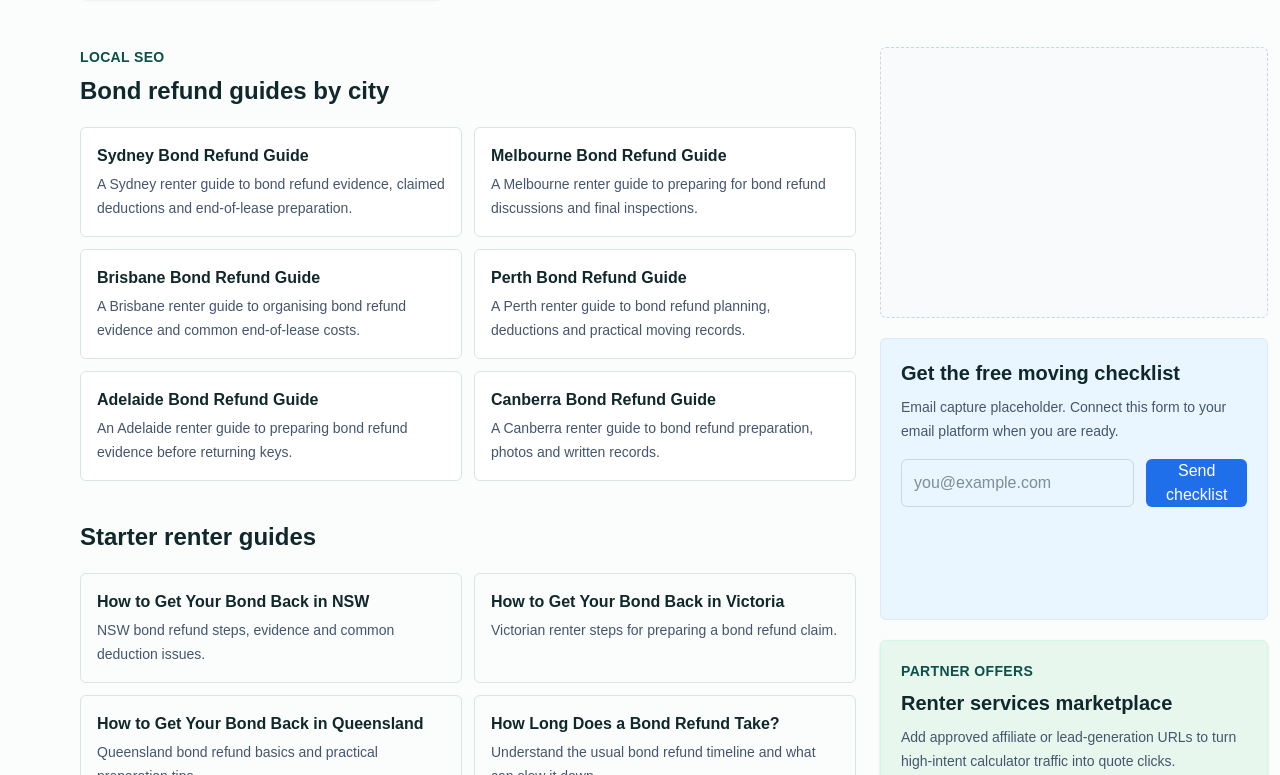
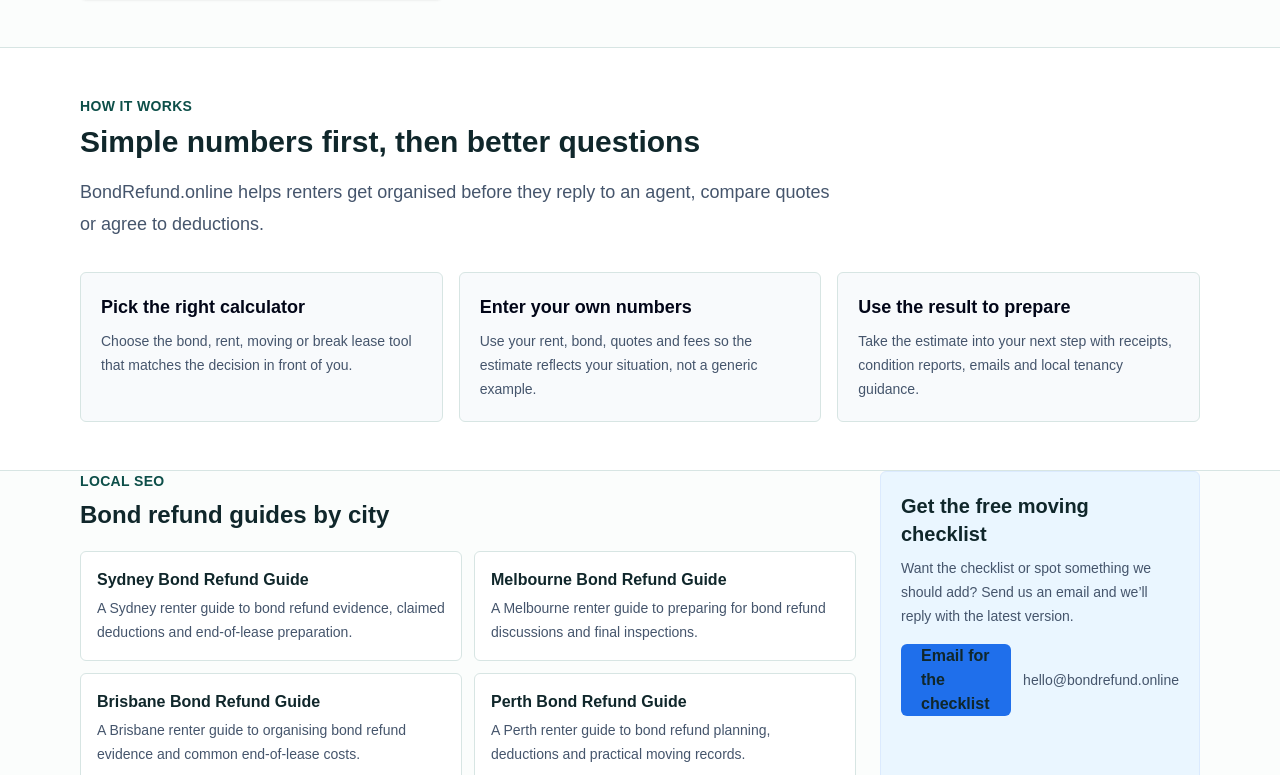
Before and after one commit to taylansadikoglu-hue/BondRefund, a Next.js app: page / in a window 1280 px wide. Shown: the part 1745-2520 px from the top of the page. Built offline with nearby package versions, Linux system fonts and the light colour scheme; no server answers.

Commit message:
Prepare BondRefund for AdSense and launch polish

```diff
--- a/app/ads.txt/route.ts
+++ b/app/ads.txt/route.ts
@@ -1,13 +1,8 @@
 import { adsense } from "@/lib/monetisation";
 
 export function GET() {
-  const body = adsense.client
-    ? `google.com, ${adsense.client.replace("ca-", "")}, DIRECT, f08c47fec0942fa0\n`
-    : [
-        "# Add your AdSense publisher ID in Vercel as NEXT_PUBLIC_ADSENSE_CLIENT=ca-pub-XXXXXXXXXXXXXXXX",
-        "# This route will then emit the Google ads.txt line automatically.",
-        "",
-      ].join("\n");
+  const publisherId = adsense.client.replace("ca-", "") || "pub-9404887139180084";
+  const body = `google.com, ${publisherId}, DIRECT, f08c47fec0942fa0\n`;
 
   return new Response(body, {
     headers: {
--- a/app/calculators/[slug]/page.tsx
+++ b/app/calculators/[slug]/page.tsx
@@ -83,6 +83,10 @@ export default async function CalculatorPage({ params }: Params) {
           <p>{calculator.example}</p>
         </section>
 
+        <div className="mt-8">
+          <AdSlot label="Sponsored content" format="fluid" />
+        </div>
+
         <section className="mt-10">
           <h2 className="text-2xl font-extrabold">Related guides</h2>
           <div className="mt-4 grid gap-3 md:grid-cols-3">
@@ -116,7 +120,7 @@ export default async function CalculatorPage({ params }: Params) {
         <AdSlot />
         <EmailCapture />
         <AffiliateCTA />
-        <AdSlot label="Sidebar ad placeholder" />
+        <AdSlot label="Sponsored placement" />
       </aside>
     </main>
   );
--- a/app/guides/[slug]/page.tsx
+++ b/app/guides/[slug]/page.tsx
@@ -79,6 +79,9 @@ export default async function GuidePage({ params }: Params) {
           <h2>Disclaimer</h2>
           <p>{site.disclaimer}</p>
         </section>
+        <div className="mt-8">
+          <AdSlot label="Sponsored content" format="fluid" />
+        </div>
       </article>
       <aside className="grid content-start gap-5">
         <AdSlot />
--- a/app/page.tsx
+++ b/app/page.tsx
@@ -86,6 +86,39 @@ export default function HomePage() {
         </div>
       </section>
 
+      <section className="border-y border-[var(--line)] bg-white">
+        <div className="mx-auto max-w-6xl px-4 py-12">
+          <div className="max-w-3xl">
+            <p className="text-sm font-bold uppercase tracking-wide text-[var(--brand-dark)]">How it works</p>
+            <h2 className="mt-2 text-3xl font-extrabold">Simple numbers first, then better questions</h2>
+            <p className="mt-4 text-lg leading-8 text-slate-600">
+              BondRefund.online helps renters get organised before they reply to an agent, compare quotes or agree to deductions.
+            </p>
+          </div>
+          <div className="mt-8 grid gap-4 md:grid-cols-3">
+            {[
+              {
+                title: "Pick the right calculator",
+                body: "Choose the bond, rent, moving or break lease tool that matches the decision in front of you.",
+              },
+              {
+                title: "Enter your own numbers",
+                body: "Use your rent, bond, quotes and fees so the estimate reflects your situation, not a generic example.",
+              },
+              {
+                title: "Use the result to prepare",
+                body: "Take the estimate into your next step with receipts, condition reports, emails and local tenancy guidance.",
+              },
+            ].map((item) => (
+              <div className="rounded-md border border-[var(--line)] bg-slate-50 p-5" key={item.title}>
+                <h3 className="text-lg font-extrabold text-slate-950">{item.title}</h3>
+                <p className="mt-2 text-sm leading-6 text-slate-600">{item.body}</p>
+              </div>
+            ))}
+          </div>
+        </div>
+      </section>
+
       <section className="mx-auto grid max-w-6xl gap-6 px-4 md:grid-cols-[1fr_320px]">
         <div>
           <p className="text-sm font-bold uppercase tracking-wide text-[var(--brand-dark)]">Local SEO</p>
--- a/app/privacy-policy/page.tsx
+++ b/app/privacy-policy/page.tsx
@@ -9,21 +9,21 @@ export const metadata: Metadata = {
 
 export default function PrivacyPolicyPage() {
   return (
-    <InfoPage title="Privacy Policy" description="How this website plans to handle privacy as features are added.">
+    <InfoPage title="Privacy Policy" description="How BondRefund.online handles calculator use, email contact and future monetisation.">
       <p>
         BondRefund.online is designed as a static, low-maintenance website. Calculator inputs are processed in your browser and are not intentionally stored by this website.
       </p>
       <h2>Email capture</h2>
       <p>
-        The checklist email form is a placeholder. If connected later, this policy should be updated to name the email provider, describe what is collected and explain unsubscribe options.
+        If you choose to email BondRefund.online for the moving checklist or a general question, the information you include in that email will be used only to reply to your request.
       </p>
       <h2>Analytics and advertising</h2>
       <p>
-        Analytics and advertising code are not active by default. If Google Analytics, Plausible, AdSense or affiliate tracking is added, this policy should be updated before launch with provider names and opt-out information where relevant.
+        BondRefund.online may use Google AdSense and clearly marked sponsored placements on pages where advertising is enabled. If analytics, affiliate tracking or additional ad providers are added later, this policy should be updated before those services are switched on.
       </p>
       <h2>Affiliate links and lead forms</h2>
       <p>
-        Some future links may be sponsored or affiliate links. If activated, sponsored links should be labelled and may generate revenue when users click, request a quote or sign up with a partner.
+        Some links may become sponsored or affiliate links in future. If activated, sponsored links should be labelled and may generate revenue when users click, request a quote or sign up with a partner.
       </p>
     </InfoPage>
   );
--- a/components/AdSlot.tsx
+++ b/components/AdSlot.tsx
@@ -8,19 +8,17 @@ type AdSlotProps = {
 };
 
 export function AdSlot({ label = "Advertisement", format = "auto", slot }: AdSlotProps) {
-  const adSlot = slot || adsense.displaySlot;
+  const adSlot = slot || (format === "fluid" ? adsense.inArticleSlot : adsense.displaySlot);
   const isActive = Boolean(adsense.client && adSlot);
+
+  if (!isActive) {
+    return null;
+  }
 
   return (
     <aside className="ad-shell rounded-md border border-dashed border-slate-300 bg-slate-50 px-4 py-6 text-center text-sm font-semibold text-slate-500">
-      {isActive ? (
-        <AdUnit client={adsense.client} format={format} slot={adSlot} />
-      ) : (
-        <div>
-          <p>{label} placeholder</p>
-          <p className="mt-2 text-xs font-normal text-slate-400">Add AdSense environment variables to activate this slot.</p>
-        </div>
-      )}
+      <div className="mb-3 text-xs font-bold uppercase tracking-[0.18em] text-slate-400">{label}</div>
+      <AdUnit client={adsense.client} format={format} slot={adSlot} />
     </aside>
   );
 }
--- a/components/AffiliateCTA.tsx
+++ b/components/AffiliateCTA.tsx
@@ -3,14 +3,16 @@ import { affiliateOffers, hasActiveAffiliateOffers } from "@/lib/monetisation";
 export function AffiliateCTA() {
   const hasOffers = hasActiveAffiliateOffers();
 
+  if (!hasOffers) {
+    return null;
+  }
+
   return (
     <section className="rounded-md border border-emerald-100 bg-[var(--soft-green)] p-5 shadow-sm">
-      <p className="text-sm font-bold uppercase tracking-wide text-[var(--brand-dark)]">
-        {hasOffers ? "Partner offers" : "Monetisation ready"}
-      </p>
+      <p className="text-sm font-bold uppercase tracking-wide text-[var(--brand-dark)]">Recommended services</p>
       <h2 className="mt-2 text-xl font-extrabold">Renter services marketplace</h2>
       <p className="mt-2 text-sm leading-6 text-slate-600">
-        Add approved affiliate or lead-generation URLs to turn high-intent calculator traffic into quote clicks.
+        Helpful services that may save time when you are moving, cleaning or setting up a new place.
       </p>
       <div className="mt-4 grid gap-2">
         {affiliateOffers.map((offer) =>
@@ -23,12 +25,7 @@ export function AffiliateCTA() {
             >
               {offer.label}
             </a>
-          ) : (
-            <div className="rounded-md border border-emerald-200 bg-white/70 p-3" key={offer.label}>
-              <p className="text-sm font-bold text-slate-800">{offer.label}</p>
-              <p className="mt-1 text-xs leading-5 text-slate-500">{offer.description}</p>
-            </div>
-          ),
+          ) : null,
         )}
       </div>
     </section>
--- a/components/EmailCapture.tsx
+++ b/components/EmailCapture.tsx
@@ -3,22 +3,17 @@ export function EmailCapture() {
     <section className="rounded-md border border-blue-100 bg-[var(--soft-blue)] p-5">
       <h2 className="text-xl font-extrabold">Get the free moving checklist</h2>
       <p className="mt-2 text-sm leading-6 text-slate-600">
-        Email capture placeholder. Connect this form to your email platform when you are ready.
+        Want the checklist or spot something we should add? Send us an email and we’ll reply with the latest version.
       </p>
-      <form className="mt-4 flex flex-col gap-3 sm:flex-row">
-        <label className="sr-only" htmlFor="email-checklist">
-          Email address
-        </label>
-        <input
-          id="email-checklist"
-          type="email"
-          placeholder="you@example.com"
-          className="focus-ring min-h-11 flex-1 rounded-md border border-slate-300 px-3"
-        />
-        <button className="focus-ring min-h-11 rounded-md bg-[var(--accent)] px-5 font-bold text-white" type="button">
-          Send checklist
-        </button>
-      </form>
+      <div className="mt-4 flex flex-col gap-3 sm:flex-row sm:items-center">
+        <a
+          className="focus-ring inline-flex min-h-11 items-center justify-center rounded-md bg-[var(--accent)] px-5 font-bold text-white"
+          href="mailto:hello@bondrefund.online?subject=Send%20me%20the%20moving%20checklist"
+        >
+          Email for the checklist
+        </a>
+        <p className="text-sm text-slate-600">hello@bondrefund.online</p>
+      </div>
     </section>
   );
 }
--- a/lib/monetisation.ts
+++ b/lib/monetisation.ts
@@ -1,5 +1,5 @@
 export const adsense = {
-  client: process.env.NEXT_PUBLIC_ADSENSE_CLIENT || "",
+  client: process.env.NEXT_PUBLIC_ADSENSE_CLIENT || "ca-pub-9404887139180084",
   displaySlot: process.env.NEXT_PUBLIC_ADSENSE_DISPLAY_SLOT || "",
   inArticleSlot: process.env.NEXT_PUBLIC_ADSENSE_IN_ARTICLE_SLOT || "",
 };
```
Also changed, not shown: 2 other files (tests, documents, lock files or other folders).
